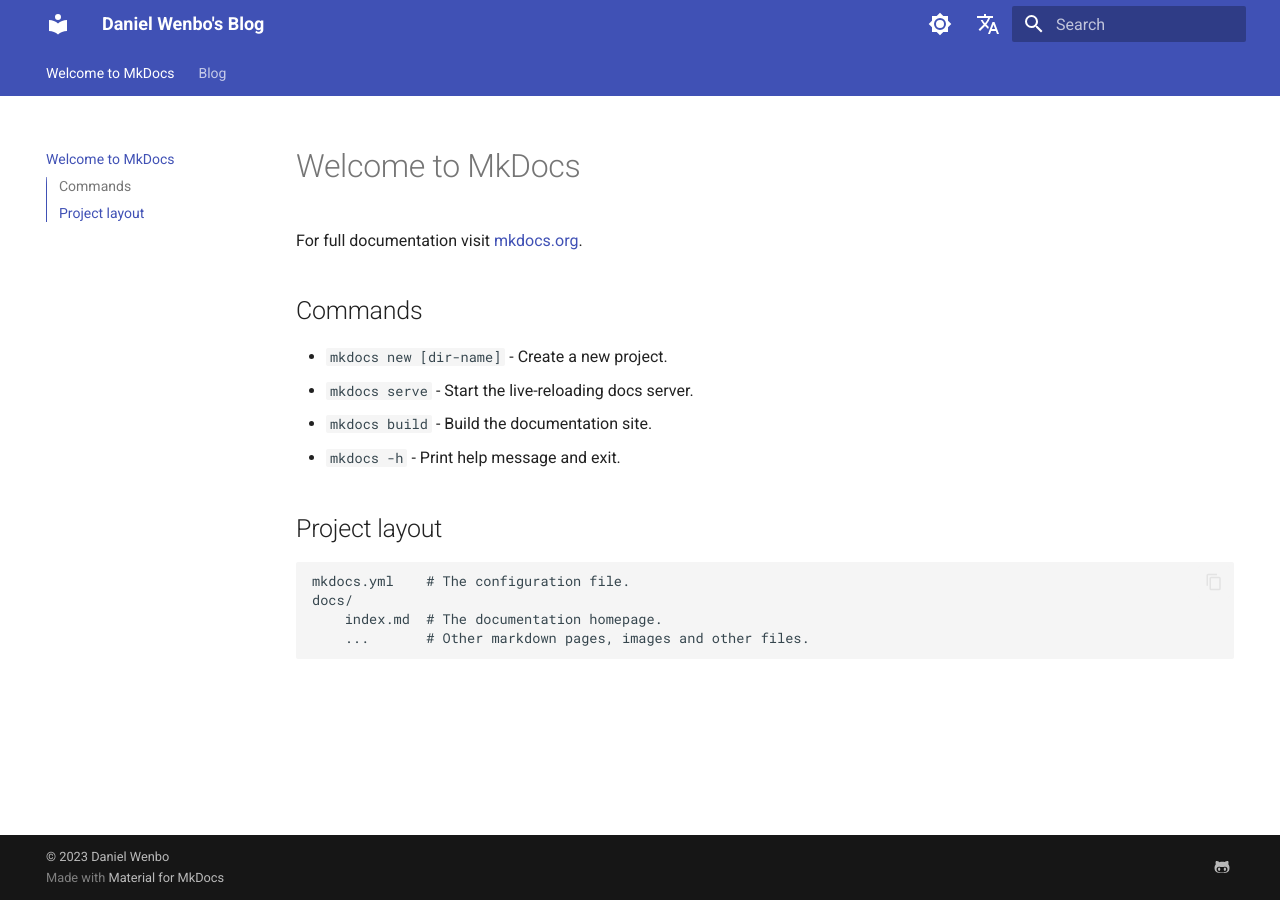
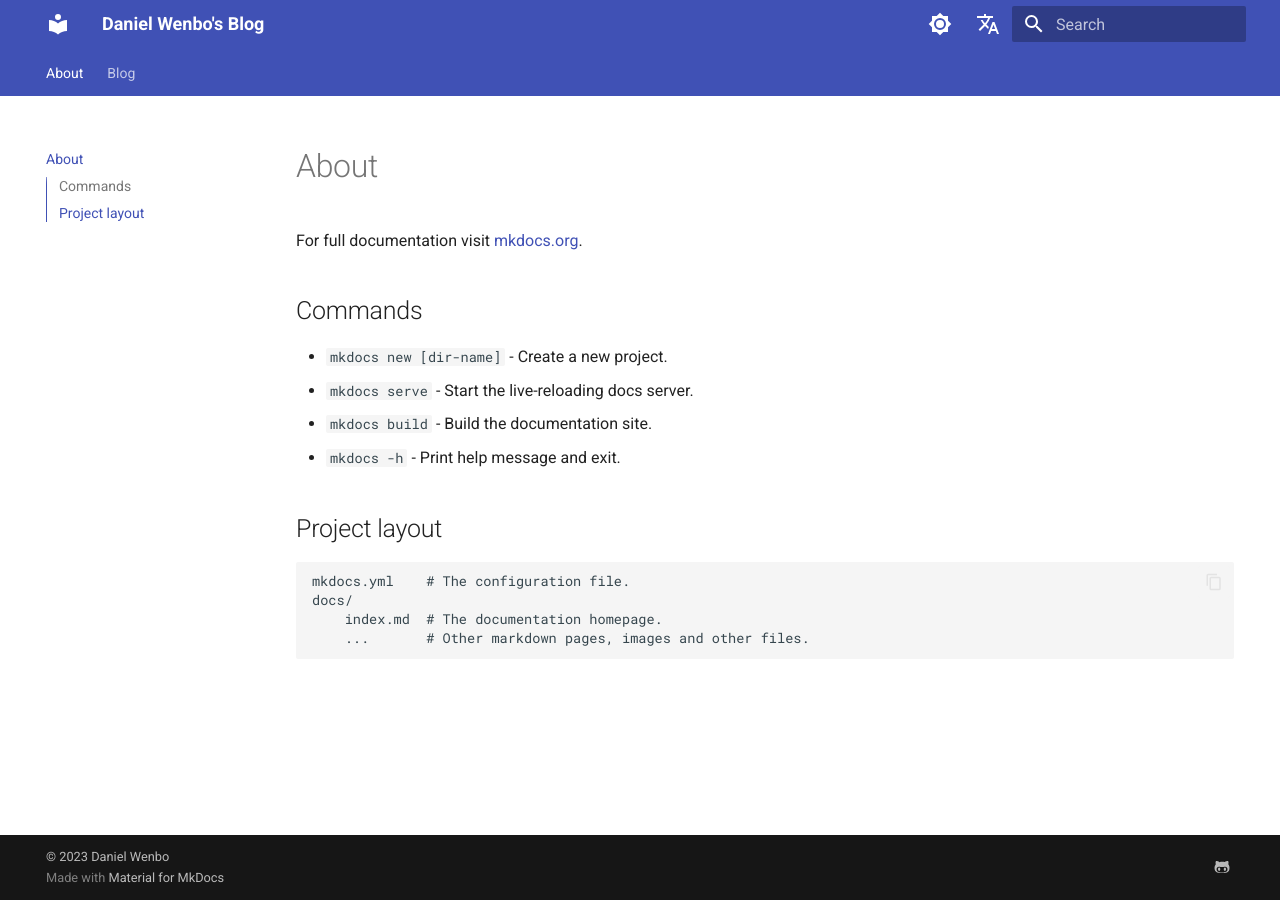
Before and after one commit to mendax1234/mendax1234_mkdocs, an MkDocs documentation site: the page built from docs/index.md, in a window 1280 px wide. Built offline with MkDocs 1.6.1 and Material for MkDocs 9.7.7, drawn with Linux system fonts in a browser that asks for light colours; comment, search, counter and statistics services are not loaded.

Commit message:
Update index.md

```diff
--- a/docs/index.md
+++ b/docs/index.md
@@ -1,4 +1,4 @@
-# Welcome to MkDocs
+# About
 
 For full documentation visit [mkdocs.org](https://www.mkdocs.org).
 
```
